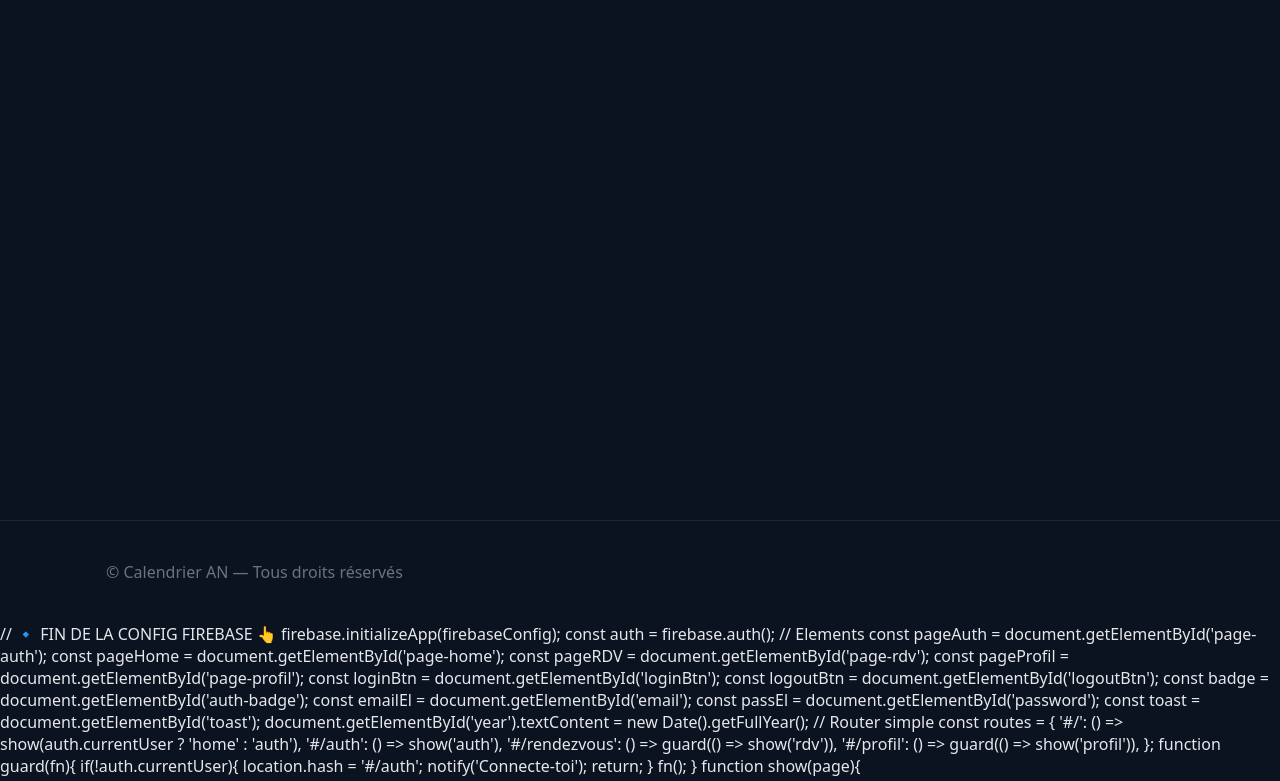
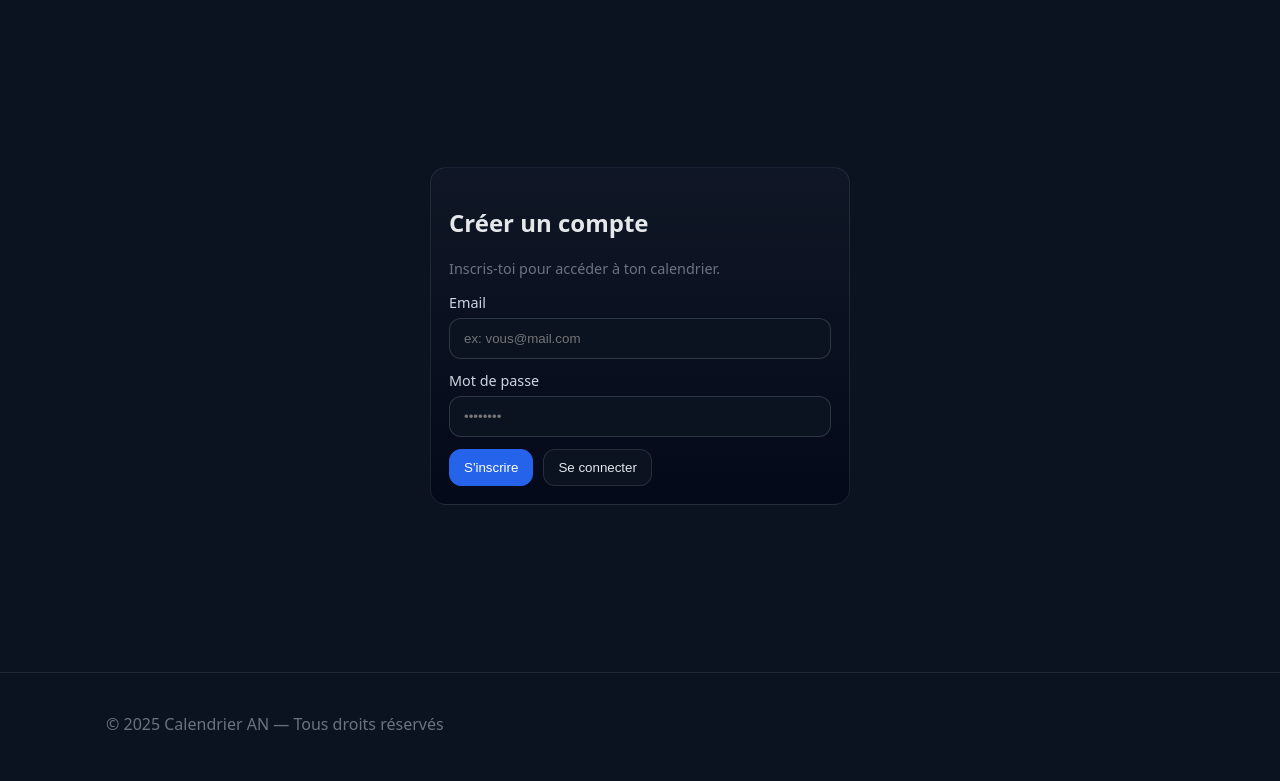
Before and after one commit to anassiri123/Anassiri-calandrier, a plain HTML site: page index.html in a window 1280 px wide. Shown: the part 65-846 px from the top of the page. Drawn offline with Linux system fonts and the light colour scheme; no server answers.

Commit message:
Update index.html

```diff
--- a/index.html
+++ b/index.html
@@ -117,17 +117,12 @@
 
   <div id="toast" class="toast hidden"></div>
 
-  <!-- Firebase -->
+  <!-- Firebase (COMPAT UNIQUEMENT) -->
   <script src="https://www.gstatic.com/firebasejs/12.2.1/firebase-app-compat.js"></script>
   <script src="https://www.gstatic.com/firebasejs/12.2.1/firebase-auth-compat.js"></script>
 
-<script type="module">
-  // Import the functions you need from the SDKs you need
-  import { initializeApp } from "https://www.gstatic.com/firebasejs/12.3.0/firebase-app.js";
-  // TODO: Add SDKs for Firebase products that you want to use
-  // https://firebase.google.com/docs/web/setup#available-libraries
-
-  // Your web app's Firebase configuration
+  <script>
+    /* ===== COLLE ICI TA CONFIG FIREBASE (compat) ===== */
     const firebaseConfig = {
       apiKey: "AIzaSyBfPvC5GtwKvG9TD7cLRo_WlPfifHhxfOU",
       authDomain: "productvues.firebaseapp.com",
@@ -136,12 +131,9 @@
       messagingSenderId: "268641672431",
       appId: "1:268641672431:web:a4a5ec6d62fca218c5cf1a"
     };
+    /* ===== FIN CONFIG ===== */
 
-  // Initialize Firebase
-  const app = initializeApp(firebaseConfig);
-</script>
-    // 🔹 FIN DE LA CONFIG FIREBASE 👆
-
+    // Init + Auth (compat)
     firebase.initializeApp(firebaseConfig);
     const auth = firebase.auth();
 
@@ -158,7 +150,7 @@
     const toast = document.getElementById('toast');
     document.getElementById('year').textContent = new Date().getFullYear();
 
-    // Router simple
+    // Router simple (hash)
     const routes = {
       '#/': () => show(auth.currentUser ? 'home' : 'auth'),
       '#/auth': () => show('auth'),
@@ -189,7 +181,7 @@
       setTimeout(()=>toast.classList.add('hidden'), 2200);
     }
 
-    // Auth actions
+    // Actions auth
     document.getElementById('signup').addEventListener('click', async ()=>{
       const email = emailEl.value.trim();
       const pass  = passEl.value.trim();
@@ -204,9 +196,11 @@
       catch(e){ notify(e.message); }
     });
 
-    logoutBtn.addEventListener('click', async ()=>{ await auth.signOut(); notify('Déconnecté'); location.hash = '#/auth'; });
+    logoutBtn.addEventListener('click', async ()=>{
+      await auth.signOut(); notify('Déconnecté'); location.hash = '#/auth';
+    });
 
-    // Handle state + routing
+    // État + routing
     auth.onAuthStateChanged(()=>{ const h = location.hash || '#/'; (routes[h]||routes['#/'])(); });
     window.addEventListener('hashchange', ()=>{ const h = location.hash || '#/'; (routes[h]||routes['#/'])(); });
     (routes[location.hash] || routes['#/'])();
```
Lines whose indentation alone changed are shown as unchanged.
